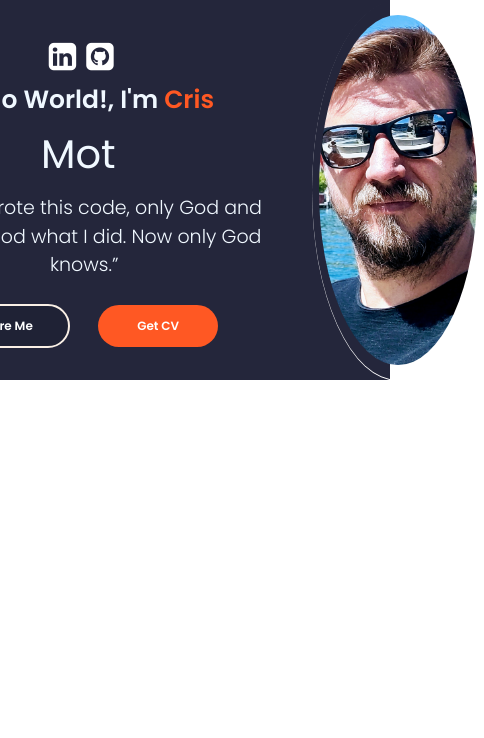
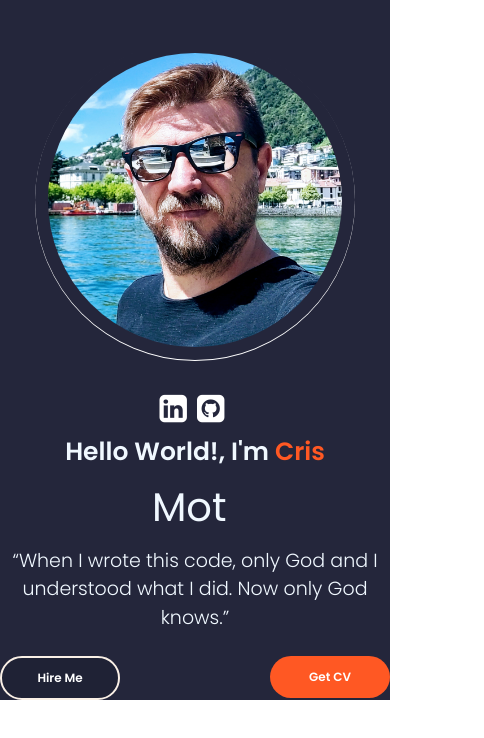
Before and after one commit to cris-ch/portfolio, a React (Create React App) app in the folder client/: page / in a window 390 px wide. Shown: the top 738 px of the page, 484 px wide, since content can reach past the window. Built offline with nearby package versions, Linux system fonts and the light colour scheme; the HTML template or start-up script is replaced by a standard one; a web font is replaced by a local one.

Commit message:
more responsiveness added

```diff
--- a/client/src/PortfolioContainer/Home/Profile.css
+++ b/client/src/PortfolioContainer/Home/Profile.css
@@ -109,3 +109,40 @@
         z-index: 700;
     }
 }
+
+@media screen and (max-width: 910px) {
+	.profile-picture {
+		height: 320px;
+		width: 320px;
+		margin: 0 0 0 4px;
+	}
+}
+
+@media screen and (max-width: 800px) {
+	.profile-picture {
+		margin: 0 !important;
+	}
+
+	.profile-parent {
+		flex-direction: column-reverse;
+		margin: 40px 0 0 0;
+	}
+
+	.profile-options {
+		display:flex;
+		justify-content: space-between;
+	}
+
+	.profile-details {
+		margin: 25px 0 0 0;
+	}
+
+	.profile-options .highlighted-btn {
+		margin: 0 !important;
+	}
+
+	.profile-options,
+	profile-details-role {
+		text-align: center;
+	}
+}
```
